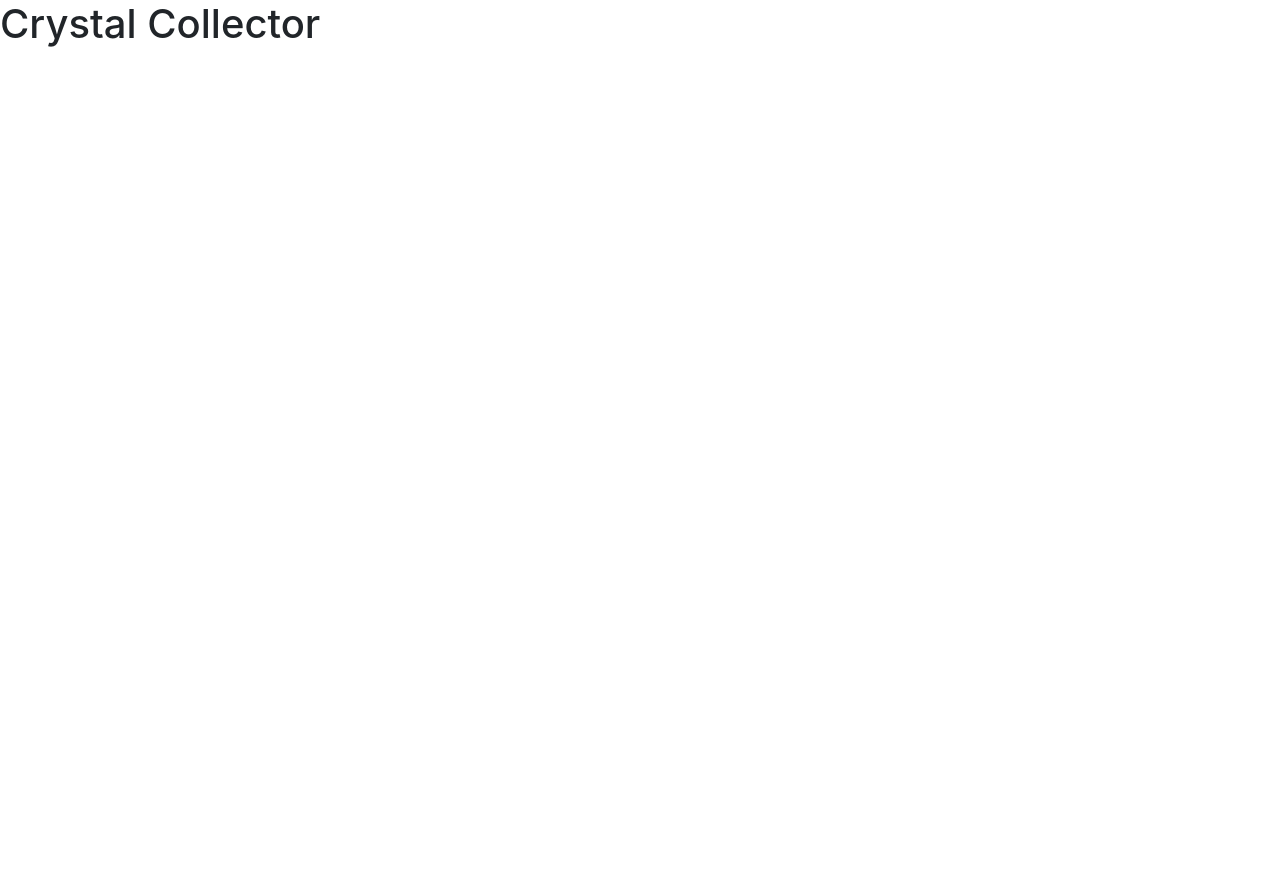
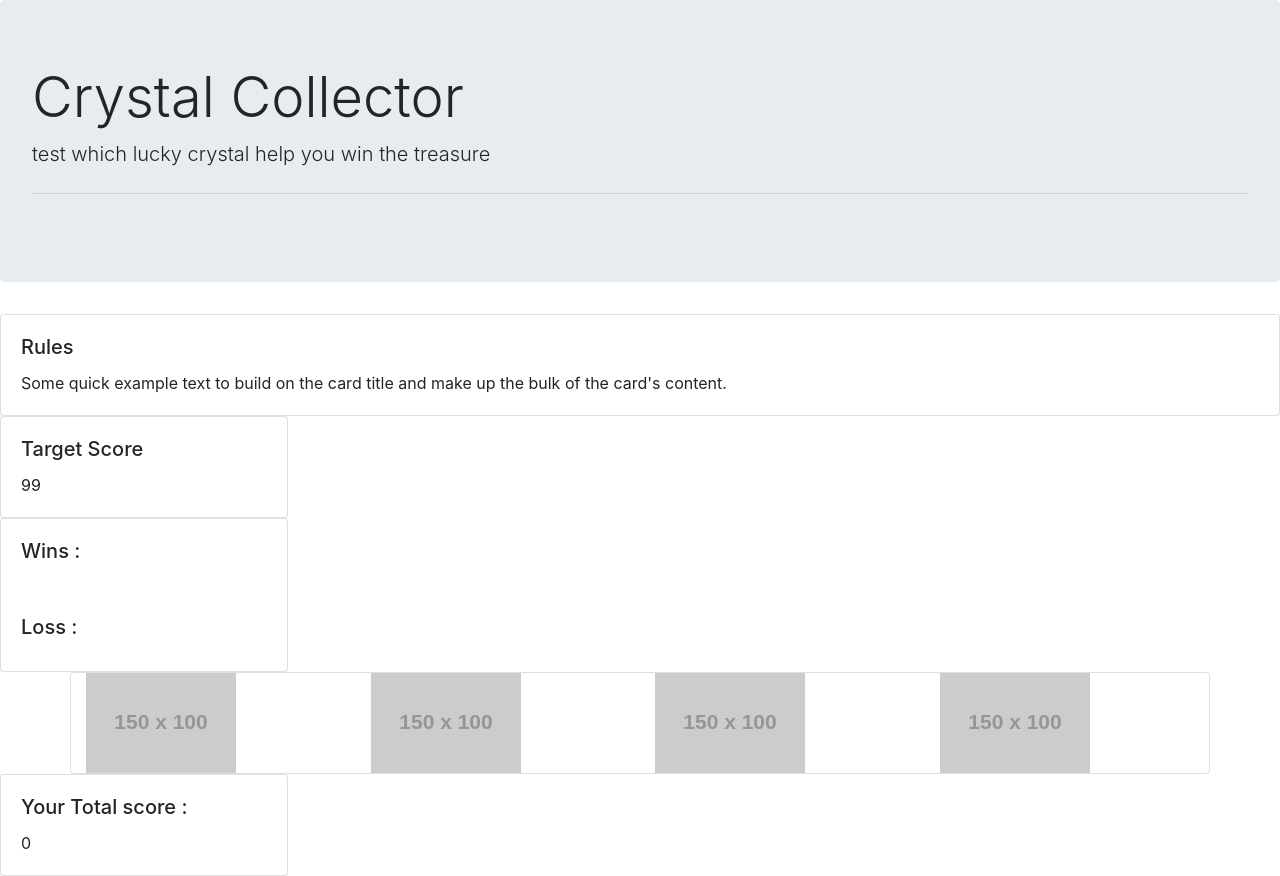
Before and after one commit to rronakk/crystal-collector, a plain HTML site: page index.html in a window 1280 px wide. Before the commit the page ends 800 px from the top, so only its background shows below. Drawn offline with nearby package versions, Linux system fonts and the light colour scheme; placeholder pictures from the web are drawn by us.

Commit message:
Adding the js file with game logic

```diff
--- a/assests/js/game.js
+++ b/assests/js/game.js
@@ -0,0 +1,51 @@
+function getRandomInt(min, max) {
+    return Math.floor(Math.random() * (max - min + 1)) + min;
+}
+
+var win = loss = score = rubyValue =  targetScore = diamondValue = sapphireValue = turquoiseValue = 0;
+
+$("#score").html(score);
+
+function startGame(){
+    $('.gem').off('click');
+
+    targetScore = getRandomInt(19, 120);
+    $("#target-score").html(targetScore);
+
+    rubyValue = getRandomInt(1, 12);
+    $('div[stone="ruby"]').attr("value", rubyValue);
+
+    diamondValue = getRandomInt(1, 12);
+    $('div[stone="diamond"]').attr("value", diamondValue);
+
+    sapphireValue = getRandomInt(1, 12);
+    $('div[stone="sapphire"]').attr("value", sapphireValue);
+
+
+    turquoiseValue = getRandomInt(1, 12);
+    $('div[stone="turquoise"]').attr("value", turquoiseValue);
+
+
+    $(".gem").on('click', function(){
+        score += parseInt($(this).attr("value"));
+        $("#score").html(score);
+        console.log(targetScore);
+        console.log(score);
+
+        if (targetScore === score){
+            win++;
+            $("#wins").html(win);
+            score = 0;
+            $("#score").html(score);
+            startGame()
+        }
+        else if( score > targetScore ){
+            loss++;
+            $("#loss").html(loss);
+            score = 0;
+            $("#score").html(score);
+            startGame();
+        }
+    });
+}
+startGame();
--- a/index.html
+++ b/index.html
@@ -3,7 +3,7 @@
 <head>
     <meta charset="utf-8" />
     <meta http-equiv="X-UA-Compatible" content="IE=edge">
-    <title>Star Wars- RPG</title>
+    <title>crystal-collector</title>
     <meta name="viewport" content="width=device-width, initial-scale=1">
     <link rel="stylesheet" href="https://stackpath.bootstrapcdn.com/bootstrap/4.1.1/css/bootstrap.min.css" integrity="sha384-WskhaSGFgHYWDcbwN70/dfYBj47jz9qbsMId/iRN3ewGhXQFZCSftd1LZCfmhktB" crossorigin="anonymous">
     <link rel="stylesheet" type="text/css" media="screen" href="assests/css/style.css" />
@@ -15,10 +15,55 @@
     <script src="assests/js/game.js" async></script>
 </head>
 <body>
-    <h1> Crystal Collector</h1>
-    <div class="container">
+    <div class="jumbotron">
+            <h1 class="display-4">Crystal Collector</h1>
+            <p class="lead">test which lucky crystal help you win the treasure</p>
+            <hr class="my-4">
+    </div>
+    <div class="card" style="width: auto;">
+        <div class="card-body">
+            <h5 class="card-title">Rules</h5>
+            <p class="card-text">Some quick example text to build on the card title and make up the bulk of the card's content.</p>
+        </div>
+    </div>
 
+    <div class="card" style="width: 18rem;">
+        <div class="card-body">
+            <h5 class="card-title">Target Score</h5>
+            <p class="card-text" id="target-score">200</p>
+        </div>
     </div>
+    <div class="card" style="width: 18rem;">
+        <div class="card-body">
+            <h5 class="card-title">Wins : <span id="wins"></span></h5>
+        </div>
+        <div class="card-body">
+                <h5 class="card-title">Loss : <span id="loss"></span></h5>
+        </div>
+    </div>
+    <div class="container card">
+        <div class="row ">
+            <div class="col-md-3 gem" stone="ruby" value="">
+                <img src="http://via.placeholder.com/150x100" alt="hangman">
+            </div>
+            <div class="col-md-3 gem" stone="diamond">
+                <img src="http://via.placeholder.com/150x100" alt="hangman">
+            </div>
+            <div class="col-md-3 gem" stone="sapphire">
+                <img src="http://via.placeholder.com/150x100" alt="hangman">
+                </div>
+            <div class="col-md-3 gem" stone="turquoise">
+                <img src="http://via.placeholder.com/150x100" alt="hangman">
+            </div>
+        </div>
+    </div>
+    <div class="card" style="width: 18rem;">
+            <div class="card-body">
+                <h5 class="card-title">Your Total score : </h5>
+                <p class="card-text" id="score"> 0</p>
+            </div>
+    </div>
+
 
 
 
```
